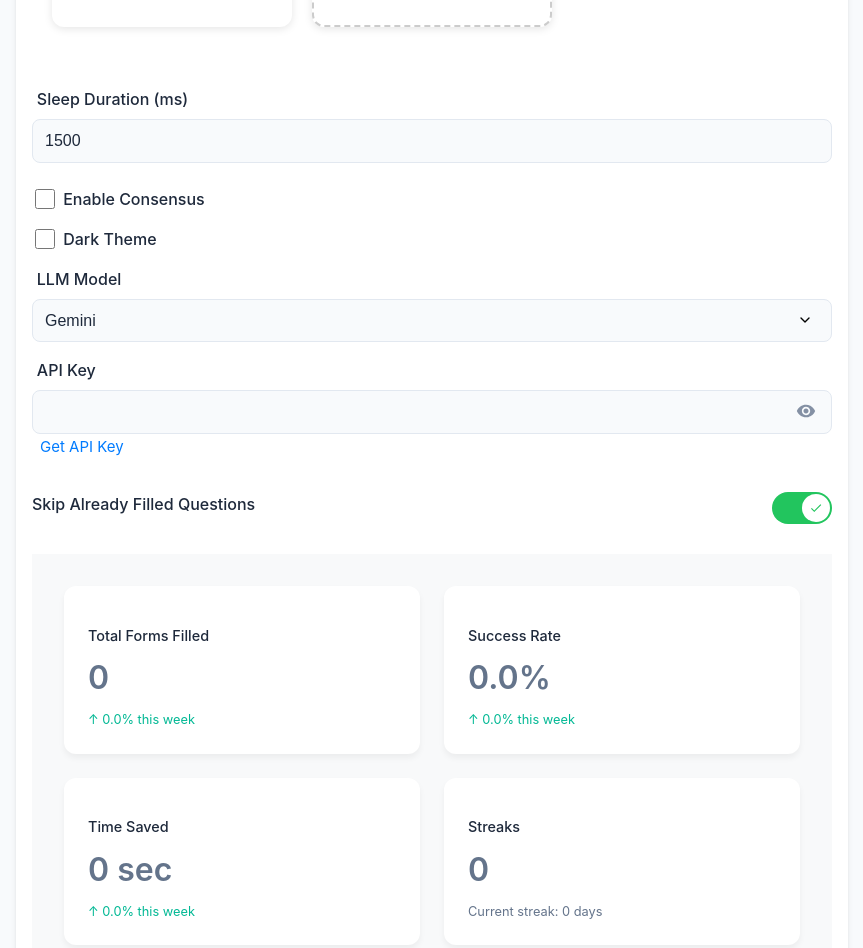
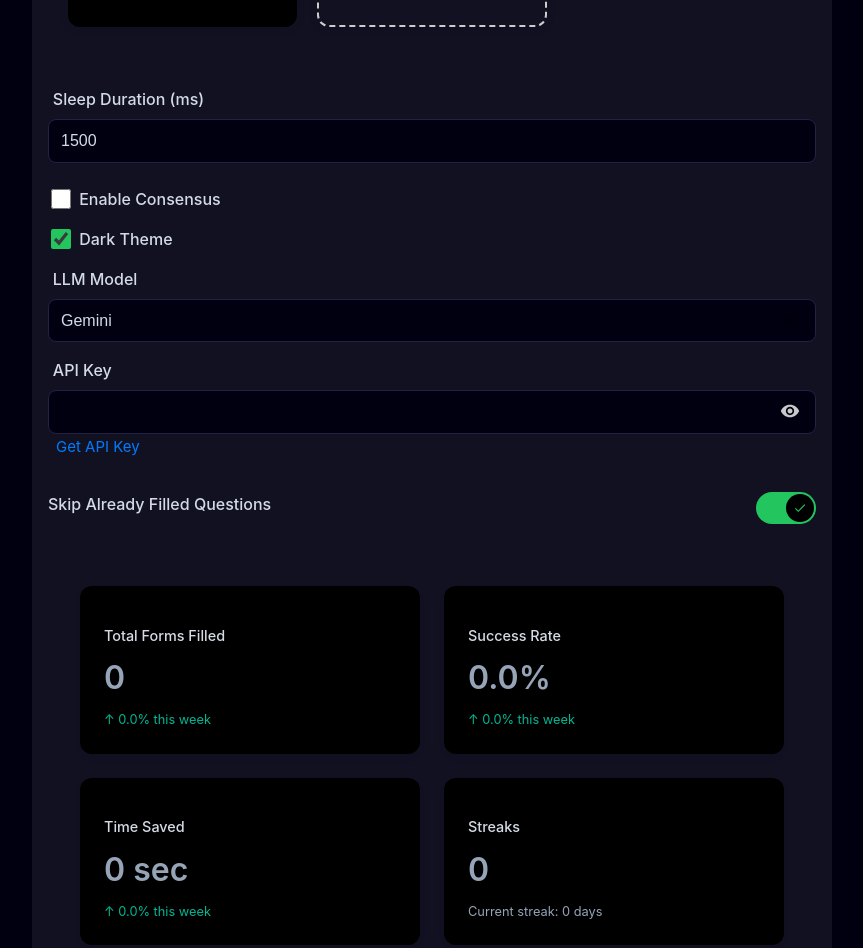
Before and after one commit to rootCircle/symmetrical-octo-spork, a website with bundled scripts: page public/src/options/index.html in a window 1280 px wide. Shown: the part 878-1826 px from the top of the page, without its empty margins (208-1071 px from the left). Built offline with nearby package versions, Linux system fonts and the light colour scheme; some packages are replaced by stand-ins of ours.

Commit message:
Made Dark Theme Default and Fixed Oveflow Issues

```diff
--- a/public/src/options/options.css
+++ b/public/src/options/options.css
@@ -49,6 +49,7 @@ body {
 }
 
 .container {
+  box-sizing: border-box;
   width: 100%;
   max-width: 800px;
   margin: 0 auto;
--- a/src/utils/defaultProperties.ts
+++ b/src/utils/defaultProperties.ts
@@ -25,7 +25,7 @@ const DEFAULT_PROPERTIES: typeDefaultProperties = {
   sleep_duration: 1500,
   model: LLMEngineType.Gemini,
   enableConsensus: false,
-  enableDarkTheme: false,
+  enableDarkTheme: true,
   llmWeights: LLMWeightsMap,
   automaticFillingEnabled: true,
   defaultProfileKey: 'default',
```
